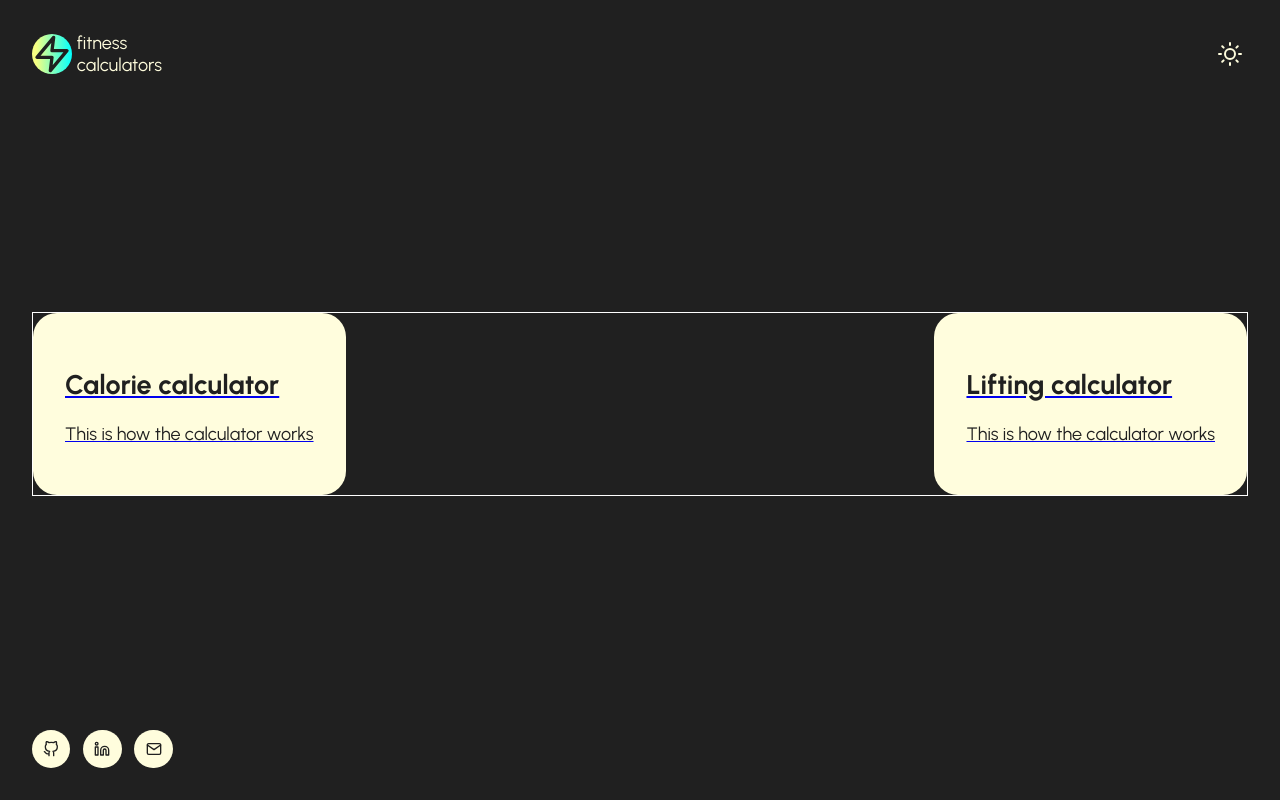
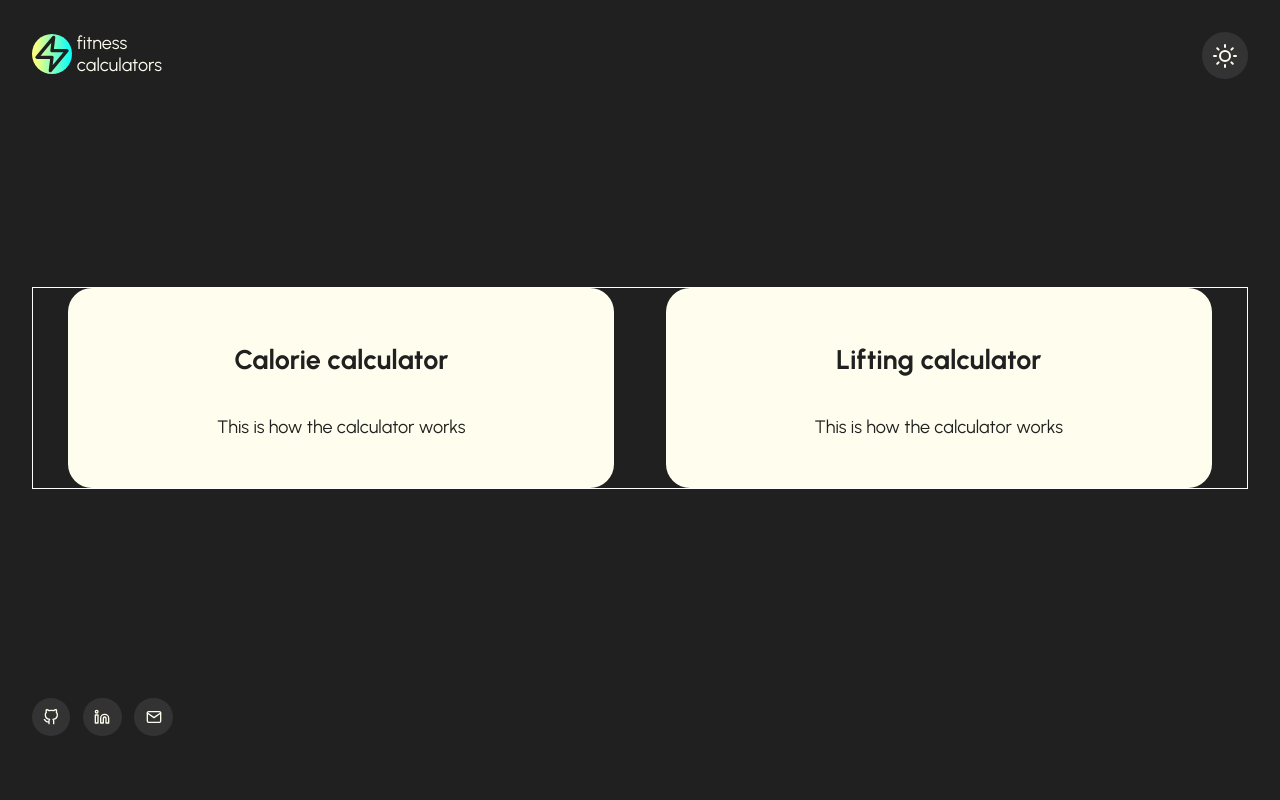
Before and after one commit to Melisa-Zorraindo/fitness-calculators, a React (Vite) app: page / in a window 1280 px wide. Built offline with nearby package versions, Linux system fonts and the light colour scheme.

Commit message:
Updates styles

```diff
--- a/src/components/buttons/primaryButton.jsx
+++ b/src/components/buttons/primaryButton.jsx
@@ -1,5 +1,5 @@
 import { StyledCTA } from "../../styles/components/buttons/primaryButton.styles";
 
-export default function PrimaryCTA() {
-  return <StyledCTA>Calculate</StyledCTA>;
+export default function PrimaryCTA({ text }) {
+  return <StyledCTA>{text}</StyledCTA>;
 }
--- a/src/styles/components/buttons/primaryButton.styles.jsx
+++ b/src/styles/components/buttons/primaryButton.styles.jsx
@@ -5,7 +5,11 @@ export const StyledCTA = styled.button`
   border: none;
   padding: 0.8rem 2rem;
   border-radius: 2rem;
-  font-weight: 600;
-  font-size: ${({ theme }) => theme.font.size};
-  font-family: ${({ theme }) => theme.font.family};
+  font-weight: 700;
+  font-family: "Urbanist", sans-serif;
+  font-size: 20px;
+
+  @media (max-width: ${({ theme }) => theme.break.medium}) {
+    font-size: 18px;
+  }
 `;
--- a/src/styles/components/cards/cards.styles.jsx
+++ b/src/styles/components/cards/cards.styles.jsx
@@ -6,4 +6,24 @@ export const StyledCard = styled.div`
   border-radius: 1.5rem;
   margin: 0 auto;
   padding: 2rem;
+  display: flex;
+  flex-direction: column;
+  align-items: center;
+  justify-content: center;
+
+  img {
+    width: 6.25rem;
+  }
+
+  @media (max-width: ${({ theme }) => theme.break.medium}) {
+    img {
+      width: 5.25rem;
+    }
+  }
+
+  @media (max-width: ${({ theme }) => theme.break.small}) {
+    img {
+      width: 4.25rem;
+    }
+  }
 `;
--- a/src/styles/components/footer.styles.jsx
+++ b/src/styles/components/footer.styles.jsx
@@ -3,4 +3,5 @@ import styled from "styled-components";
 export const StyledFooter = styled.footer`
   display: flex;
   gap: 0.8rem;
+  padding-bottom: 2rem;
 `;
--- a/src/styles/components/header.styles.jsx
+++ b/src/styles/components/header.styles.jsx
@@ -12,8 +12,11 @@ export const StyledHeader = styled.header`
 
   button {
     border: none;
-    background-color: transparent;
+    display: inline-flex;
+    border-radius: 50%;
+    background: ${({ theme }) => theme.color.contrast};
     color: ${({ theme }) => theme.color.support};
+    padding: 0.7rem;
     cursor: pointer;
   }
 `;
--- a/src/styles/components/iconLinks.styles.jsx
+++ b/src/styles/components/iconLinks.styles.jsx
@@ -3,7 +3,7 @@ import styled from "styled-components";
 export const StyledIconLink = styled.div`
   display: inline-flex;
   border-radius: 50%;
-  background: ${({ theme }) => theme.color.support};
-  color: ${({ theme }) => theme.color.main};
+  background: ${({ theme }) => theme.color.contrast};
+  color: ${({ theme }) => theme.color.support};
   padding: 0.7rem;
 `;
--- a/src/styles/globalStyles.jsx
+++ b/src/styles/globalStyles.jsx
@@ -22,6 +22,10 @@ body {
   max-width: 1280px;
   background-color: ${({ theme }) => theme.color.main};
   margin: 0 auto;
+}
 
+a {
+  text-decoration: none;
+  color: ${({ theme }) => theme.color.main};
 }
 `;
--- a/src/styles/pages.jsx
+++ b/src/styles/pages.jsx
@@ -2,8 +2,30 @@ import styled from "styled-components";
 
 export const StyledPage = styled.main`
   display: flex;
-  justify-content: space-between;
-  align-items: center;
+  justify-content: space-evenly;
   flex-wrap: wrap;
   border: 1px solid white;
+  gap: 1rem;
+  margin: 4rem 0;
+
+  h1 {
+    flex: 0 0 100%;
+    text-align: center;
+  }
+
+  a {
+    flex: 0 0 45%;
+  }
+
+  @media (max-width: ${({ theme }) => theme.break.medium}) {
+    a {
+      flex: 0 0 70%;
+    }
+  }
+
+  @media (max-width: ${({ theme }) => theme.break.small}) {
+    a {
+      flex: 0 0 100%;
+    }
+  }
 `;
--- a/src/styles/themes/dark.jsx
+++ b/src/styles/themes/dark.jsx
@@ -3,11 +3,12 @@ import { ThemeProvider } from "styled-components";
 const dark = {
   color: {
     main: "#202020",
-    support: "#fffddd",
+    contrast: "#333",
+    support: "#fffeee",
     accent: "linear-gradient(90deg, #f7ff82 10%, #00ffff 100%)",
   },
   break: {
-    medium: "900px",
+    medium: "795px",
     small: "550px",
   },
 };
```
